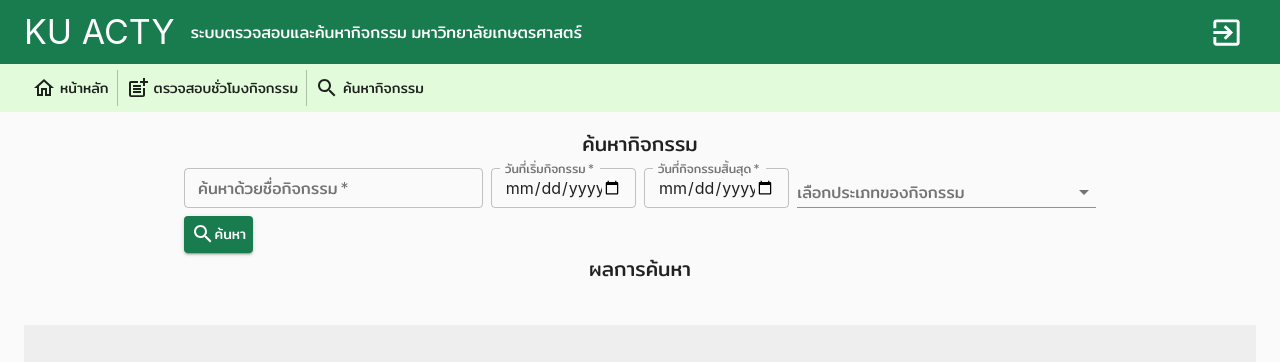
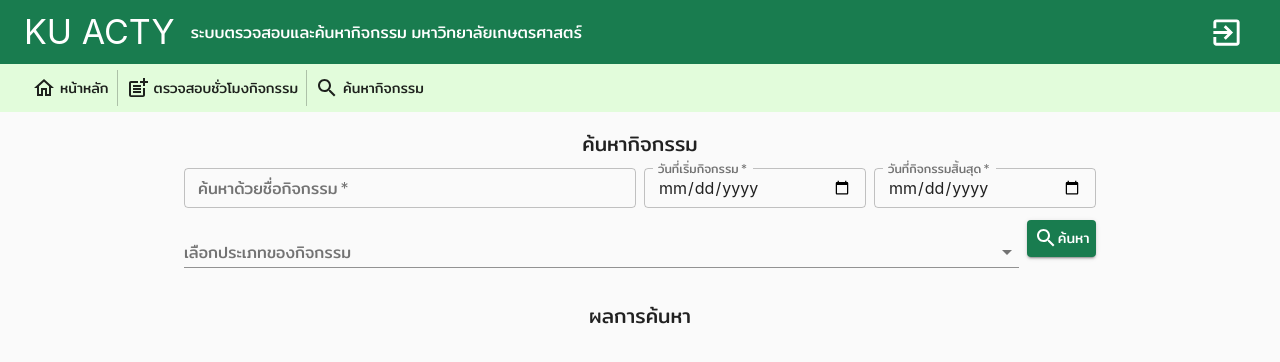
Before and after one commit to NutyHw/KU-Acty, a React (Create React App) app in the folder frontend/: page /nisit/search in a window 1280 px wide. Shown: the top 362 px of the page. Built offline with nearby package versions, Linux system fonts and the light colour scheme.

Commit message:
Update search.nisit.tsx

```diff
--- a/frontend/src/components/searchevent/search.nisit.tsx
+++ b/frontend/src/components/searchevent/search.nisit.tsx
@@ -139,7 +139,7 @@ export const SearchEvent : React.FC = () => {
             ค้นหากิจกรรม
           </Typography>
           <Grid container spacing={1}>
-          <Grid item xs={4}>
+          <Grid item xs={6}>
           <TextField
                   variant="outlined"
                   margin="dense"
@@ -153,7 +153,7 @@ export const SearchEvent : React.FC = () => {
                 />
           </Grid>
 
-          <Grid item xs={2}>
+          <Grid item xs={3}>
           <TextField
                     variant="outlined"
                     margin="dense"
@@ -170,7 +170,7 @@ export const SearchEvent : React.FC = () => {
                   </TextField>
             </Grid>
 
-            <Grid item xs={2}>
+            <Grid item xs={3}>
             <TextField
                     variant="outlined"
                     margin="dense"
@@ -187,7 +187,7 @@ export const SearchEvent : React.FC = () => {
               </TextField>
             </Grid>
 
-            <Grid item xs={4}>
+            <Grid item xs={11}>
             <Autocomplete
               multiple
               id="type"
@@ -197,8 +197,8 @@ export const SearchEvent : React.FC = () => {
               onChange = { eventTypeChange }
               />
             </Grid>
-            </Grid>
-            <Grid container spacing={1}>
+
+
             <Grid item xs={1}>
             <Button
                     type="submit"
@@ -207,12 +207,11 @@ export const SearchEvent : React.FC = () => {
                     onClick={ search }
                     className={classes.submit}><SearchOutlinedIcon/> ค้นหา </Button>
             </Grid>
-            <Grid item xs={1}>
-            </Grid>
             </Grid>
             </ThemeProvider>
             <Typography variant="h6" align="center" color="textPrimary">
-            ผลการค้นหา
+             <br/>
+            {"ผลการค้นหา"}
           </Typography>
       </Container></div>
       <br/>
```
